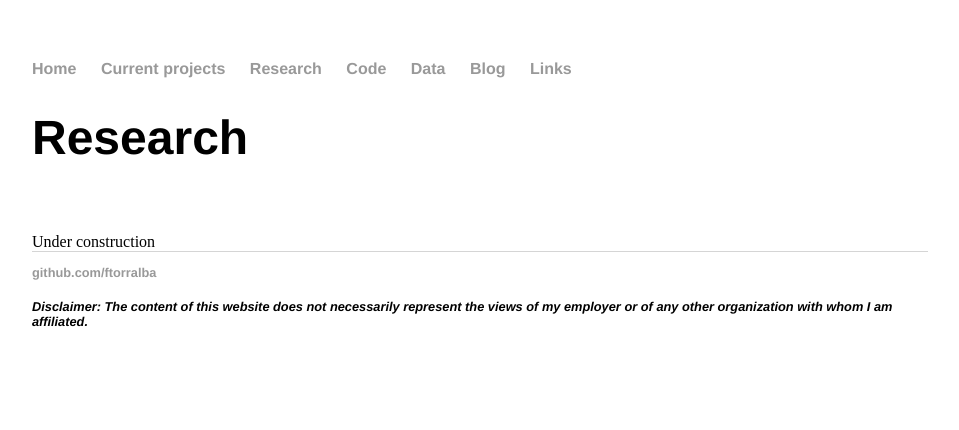
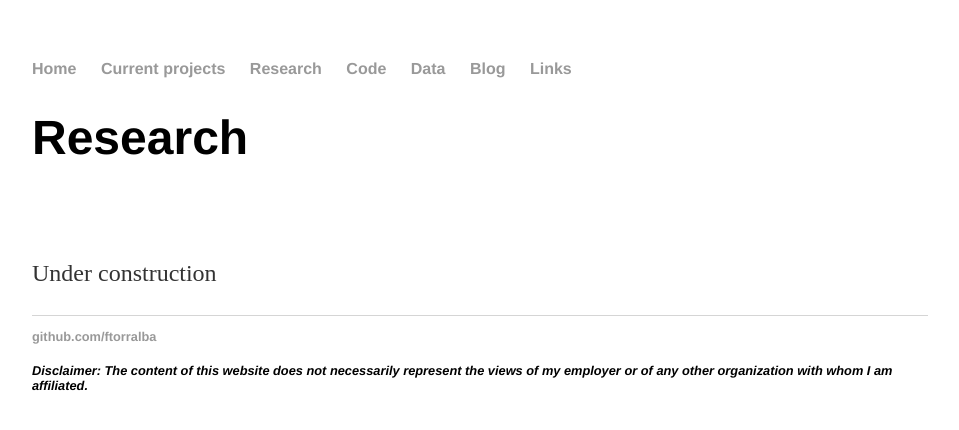
Before and after one commit to ftorralba/ftorralba.github.io, a Jekyll site: the page built from research.html, in a window 1280 px wide. Shown: the top 430 px of the page, without its empty margins (160-1119 px from the left). Built offline with Jekyll 4.4.1, drawn with Linux system fonts in a browser that asks for light colours.

Commit message:
Update research.html

```diff
--- a/research.html
+++ b/research.html
@@ -6,7 +6,9 @@ title: Research
 	<h1>Research</h1>
 	<br />
 	<br />
-	Under construction
+	<div class="blurb">
+		<p>Under construction</p>
+	</div><!-- /.blurb -->
 
   <!--
 	<h2 id="current_projects"><a href="#current_projects">Current projects</a> | <a href="#past_research">Past research</a></h2>
```
